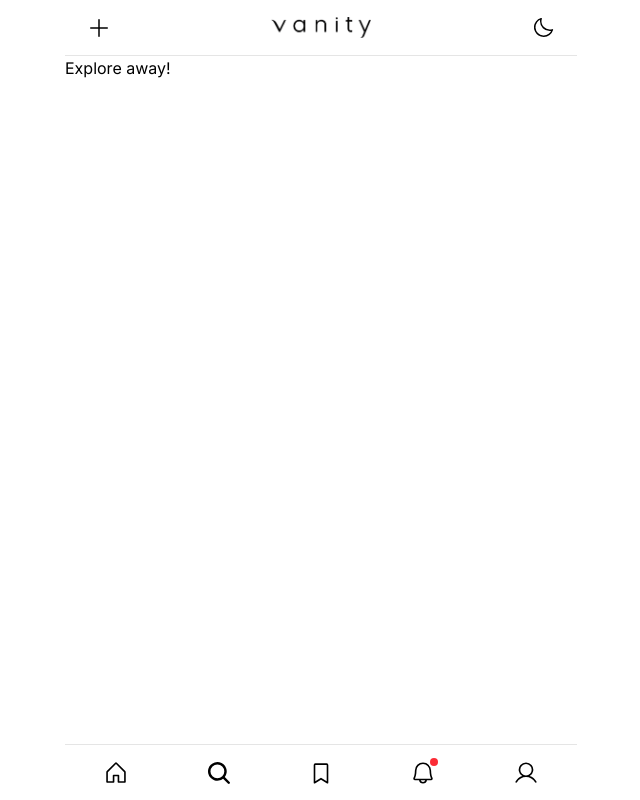
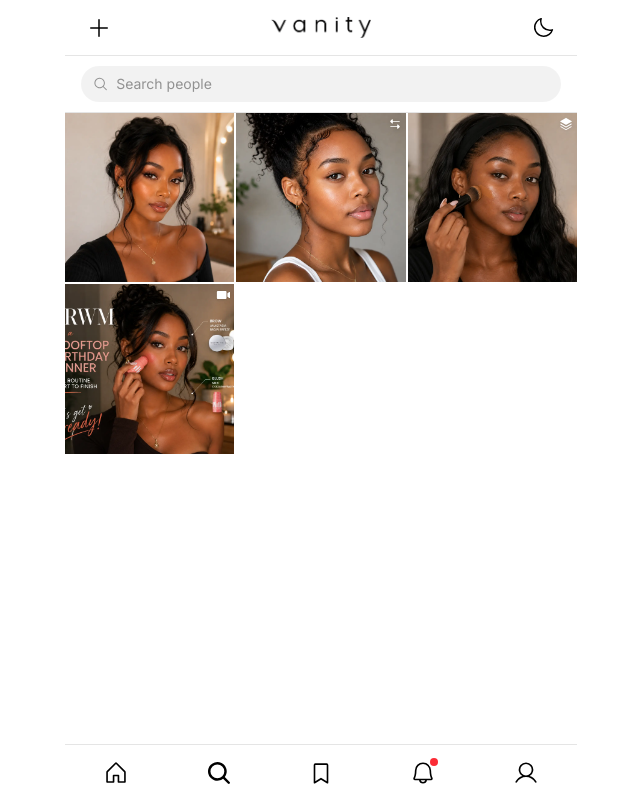
Before and after one commit to simplyjoshardals/beauty-platform, a Next.js app: page /explore in a window 1280 px wide. Shown: the whole page, without its empty margins (319-959 px from the left). Built offline with nearby package versions, Linux system fonts and the light colour scheme.

Commit message:
(refactor ui): created an explore page

```diff
--- a/app/explore/page.tsx
+++ b/app/explore/page.tsx
@@ -1,3 +1,95 @@
+"use client";
+
+import { useEffect, useRef, useState } from "react";
+import { MagnifyingGlassIcon } from "@phosphor-icons/react";
+import { usePosts } from "@/context/PostsProvider";
+import { CURRENT_USER } from "@/constants/currentUser";
+import { MOCK_USERS } from "@/data/mockUsers";
+import { PostGrid } from "@/components/profile/PostGrid";
+import { PostGridSkeleton } from "@/components/profile/PostGridSkeleton";
+import { UserListSkeleton } from "@/components/profile/UserListSkeleton";
+import { UserListRow } from "@/components/profile/UserListRow";
+
+// Simulated so the skeleton is actually visible — swap for a real pending
+// flag once this comes from a real fetch.
+const SIMULATED_LOAD_MS = 900;
+
+// Same debounced-search pattern as UserListWithSearch, kept consistent
+// rather than having search feel instant here and delayed everywhere else.
+const SEARCH_DELAY_MS = 500;
+
 export default function ExplorePage() {
-  return <div>Explore away!</div>;
+  const { posts } = usePosts();
+  const [query, setQuery] = useState("");
+  const [loading, setLoading] = useState(true);
+  const [searching, setSearching] = useState(false);
+  const isFirstRender = useRef(true);
+
+  useEffect(() => {
+    const timer = window.setTimeout(() => setLoading(false), SIMULATED_LOAD_MS);
+    return () => window.clearTimeout(timer);
+  }, []);
+
+  // Skipped on mount — only real query changes (typing, clearing) should
+  // trigger the search skeleton, not the initial empty query.
+  useEffect(() => {
+    if (isFirstRender.current) {
+      isFirstRender.current = false;
+      return;
+    }
+    setSearching(true);
+    const timer = window.setTimeout(() => setSearching(false), SEARCH_DELAY_MS);
+    return () => window.clearTimeout(timer);
+  }, [query]);
+
+  const trimmed = query.trim().toLowerCase();
+  const isSearching = trimmed.length > 0;
+  const matchedUsers = isSearching
+    ? MOCK_USERS.filter((u) => u.username.toLowerCase().includes(trimmed))
+    : [];
+
+  // Explore is for discovering accounts you don't already see everywhere
+  // else — your own posts already show on your profile and in Home, so
+  // they're excluded here rather than cluttering the discovery grid.
+  const discoverPosts = posts.filter(
+    (post) => post.author.username !== CURRENT_USER.username
+  );
+
+  return (
+    <div className="flex flex-col">
+      <div className="border-b border-foreground/10 px-4 py-2.5">
+        <div className="flex items-center gap-2 rounded-full bg-foreground/5 px-3 py-2">
+          <MagnifyingGlassIcon size={16} className="text-foreground/40" />
+          <input
+            value={query}
+            onChange={(e) => setQuery(e.target.value)}
+            placeholder="Search people"
+            className="w-full bg-transparent text-sm outline-none placeholder:text-foreground/40"
+          />
+        </div>
+      </div>
+
+      {loading ? (
+        <PostGridSkeleton />
+      ) : isSearching ? (
+        searching ? (
+          <UserListSkeleton />
+        ) : matchedUsers.length === 0 ? (
+          <p className="px-4 py-10 text-center text-sm text-foreground/50">
+            No results for &ldquo;{query}&rdquo;
+          </p>
+        ) : (
+          matchedUsers.map((user) => (
+            <UserListRow key={user.username} user={user} />
+          ))
+        )
+      ) : (
+        <PostGrid
+          posts={discoverPosts}
+          emptyTitle="Nothing to explore yet"
+          emptyDescription="New posts from the community will show up here."
+        />
+      )}
+    </div>
+  );
 }
```
